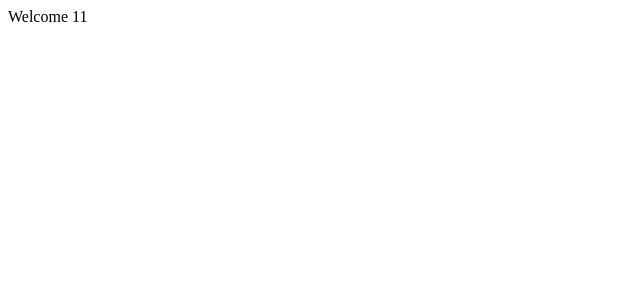
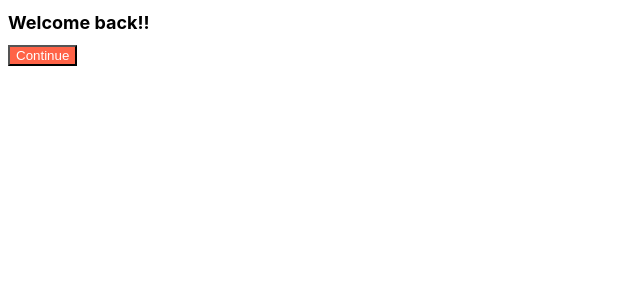
Before and after one commit to mummtaster/my-app, a React (Create React App) app: page / in a window 1280 px wide. Shown: the top 300 px of the page, without its empty margins (0-640 px from the left). Built offline with nearby package versions, Linux system fonts and the light colour scheme.

Commit message:
react study2

```diff
--- a/src/App.js
+++ b/src/App.js
@@ -1,9 +1,13 @@
+import Button from "./Button";
+import styled from "./App.module.css";
+
 function App() {
-  return (
-    <div>
-      Welcome  11
-    </div>
-  );
+    return (
+        <div>
+            <h1 className={styled.title}>Welcome back!!</h1>
+            <Button text={"Continue"} />
+        </div>
+    );
 }
 
 export default App;
--- /dev/null
+++ b/src/App.module.css
@@ -0,0 +1,4 @@
+.title {
+    font-family: -apple-system;
+    font-size: 18px;
+}
--- /dev/null
+++ b/src/Button.js
@@ -0,0 +1,12 @@
+import PropTypes from "prop-types";
+import styled from "./Button.module.css"
+
+function Button({text}) {
+    return (<button className={styled.btn}>{text}</button>);
+}
+
+Button.prototype = {
+    text : PropTypes.string.isRequired,
+}
+
+export default Button;
--- /dev/null
+++ b/src/Button.module.css
@@ -0,0 +1,4 @@
+.btn {
+    color : white;
+    background-color: tomato;
+}
--- a/src/index.js
+++ b/src/index.js
@@ -1,10 +1,10 @@
 import React from 'react';
-import ReactDOM from 'react-dom/client';
+import ReactDOM from 'react-dom';
 import App from './App';
 
-const root = ReactDOM.createRoot(document.getElementById('root'));
-root.render(
+ReactDOM.render(
   <React.StrictMode>
-    <App />
-  </React.StrictMode>
+      <App />
+  </React.StrictMode>,
+  document.getElementById("root")
 );
```
